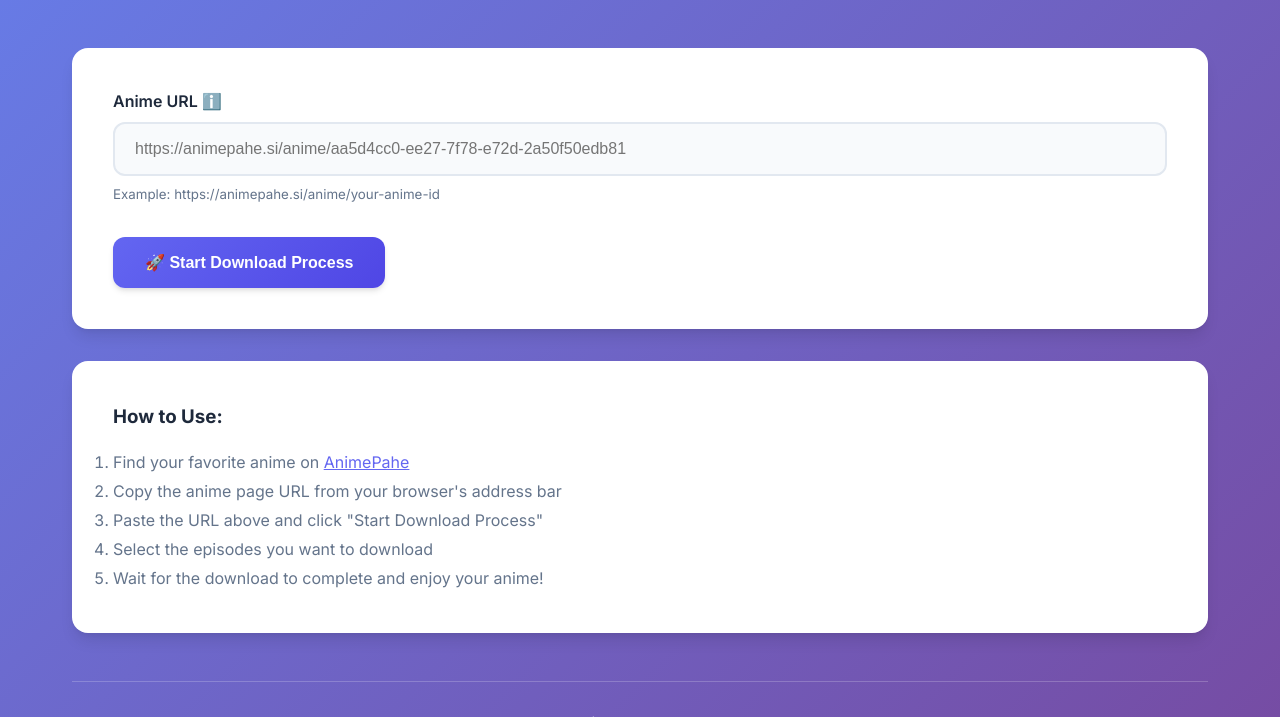
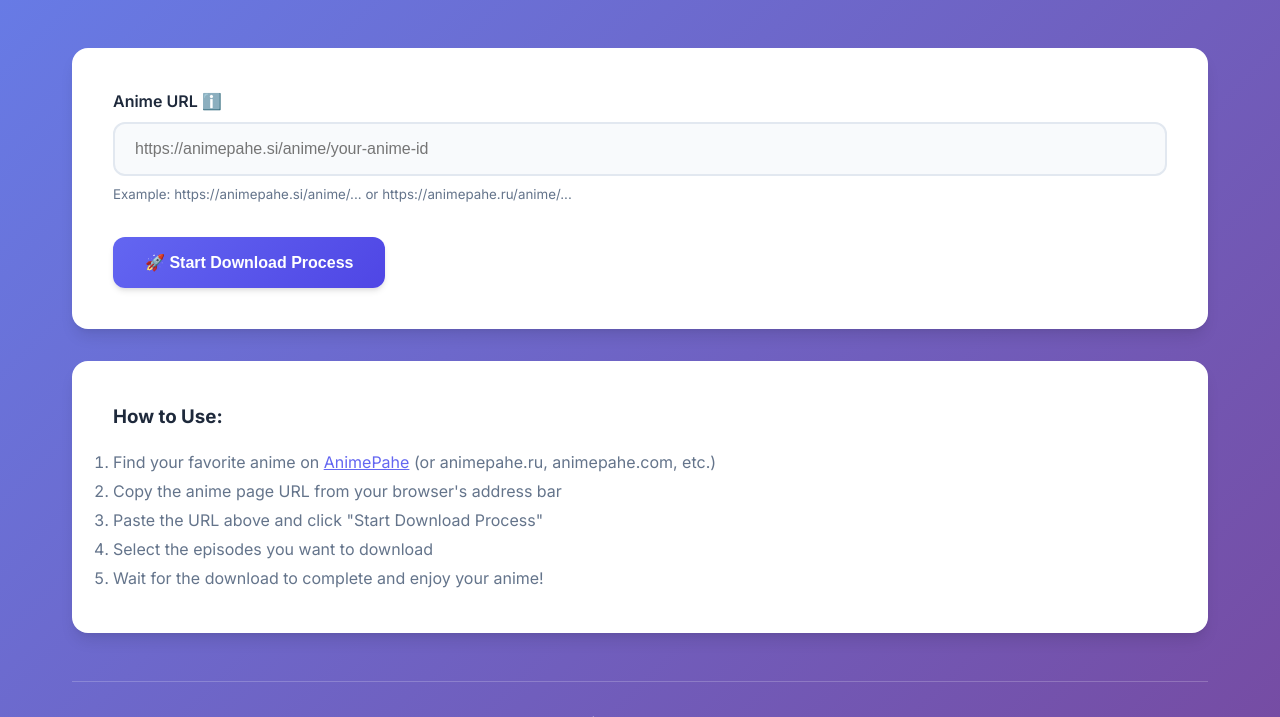
Before and after one commit to al-chris/pahe-downloader-v3, a Flask app: page / in a window 1280 px wide. Shown: the part 148-865 px from the top of the page. Run offline with Flask 3, Linux system fonts and the light colour scheme.

Commit message:
Enhance URL handling and validation to support multiple AnimePahe domains and improve user guidance in README and UI

```diff
--- a/app.py
+++ b/app.py
@@ -56,30 +56,45 @@
         i += 1
     return r
 
-def get_episodes(siteLink: str) -> List[Dict[str, Union[int, str]]]:
+def get_episodes(siteLink: str, domain: str = "animepahe.si") -> List[Dict[str, Union[int, str]]]:
     options = Options()
     options.headless = True
     options.add_argument('--no-sandbox')
     options.add_argument('--disable-dev-shm-usage')
+    options.add_argument('--disable-gpu')
+    options.add_argument('--window-size=1920,1080')
     service = Service(executable_path='chromedriver-win64/chromedriver.exe')
-    driver = webdriver.Chrome(service=service, options=options)
-    url = f"https://animepahe.si/anime/{siteLink}"
-    print(f"Fetching anime page with Selenium: {url}")
+
+    try:
+        driver = webdriver.Chrome(service=service, options=options)
+    except Exception as e:
+        print(f"DEBUG: Failed to initialize Chrome driver: {e}")
+        return []
+
+    url = f"https://{domain}/anime/{siteLink}"
+    print(f"DEBUG: Fetching anime page with Selenium: {url}")
+
     try:
         driver.get(url)
-        # Wait for episode links to load
+        print("DEBUG: Page loaded, waiting for content...")
+
+        # Wait for episode links to load with a longer timeout
         wait = WebDriverWait(driver, 30)
         wait.until(EC.presence_of_element_located((By.CSS_SELECTOR, "a[href*='/play/']")))
+        print("DEBUG: Episode links found")
+
         page_source = driver.page_source
         driver.quit()
+
         soup = BeautifulSoup(page_source, 'html.parser')
-        print(f"Page title: {soup.title.text if soup.title else 'No title'}")
-        print(f"Total a tags: {len(soup.find_all('a'))}")
+        print(f"DEBUG: Page title: {soup.title.text if soup.title else 'No title'}")
+        print(f"DEBUG: Total a tags: {len(soup.find_all('a'))}")
+
         ep_list = []
         for a in soup.find_all('a', href=True):
             if '/play/' in a['href'] and siteLink in a['href']:
                 text = a.get_text().strip()
-                print(f"Found episode link: {a['href']}, text: '{text}'")
+                print(f"DEBUG: Found episode link: {a['href']}, text: '{text}'")
                 # Check for 'Watch - X Online' format
                 if 'Watch' in text and 'Online' in text:
                     try:
@@ -88,22 +103,29 @@
                         end = text.find(' Online')
                         if start > 2 and end > start:
                             ep_num = int(text[start:end])
-                            ep_link = 'https://animepahe.si' + a['href']
+                            ep_link = f'https://{domain}' + a['href']
                             ep_list.append({'number': ep_num, 'link': ep_link})
-                    except:
+                    except ValueError as e:
+                        print(f"DEBUG: Failed to parse episode number from '{text}': {e}")
                         pass
                 elif text.startswith('Episode '):
                     try:
                         ep_num = int(text.split()[1])
-                        ep_link = 'https://animepahe.si' + a['href']
+                        ep_link = f'https://{domain}' + a['href']
                         ep_list.append({'number': ep_num, 'link': ep_link})
-                    except:
+                    except (ValueError, IndexError) as e:
+                        print(f"DEBUG: Failed to parse episode number from '{text}': {e}")
                         pass
-        print(f"Episodes found: {len(ep_list)}")
+
+        print(f"DEBUG: Episodes found: {len(ep_list)}")
         return sorted(ep_list, key=lambda x: x['number'])
+
     except Exception as e:
-        print(f"Exception: {e}")
-        driver.quit()
+        print(f"DEBUG: Exception in get_episodes: {e}")
+        try:
+            driver.quit()
+        except:
+            pass
         return []
 
 def get_download_options(ep_link: str) -> List[Dict[str, str]]:
@@ -185,19 +207,57 @@
 @app.route('/download', methods=['POST'])
 def download():
     url = request.form['url']
-    anime_id = url.split('/')[-1]
-    print(f"Anime ID: {anime_id}")
-    episodes = get_episodes(anime_id)
-    print(f"Episodes found: {len(episodes)}")
+    print(f"DEBUG: Received URL: {url}")
+
+    # Extract domain and anime_id more flexibly
+    try:
+        from urllib.parse import urlparse
+        parsed_url = urlparse(url)
+        domain = parsed_url.netloc
+        path_parts = parsed_url.path.strip('/').split('/')
+        anime_id = path_parts[-1] if path_parts else ''
+
+        print(f"DEBUG: Parsed domain: {domain}, anime_id: {anime_id}")
+
+        if not anime_id:
+            return "Invalid URL format. Please provide a complete anime page URL."
+
+        # Use the domain from the user's URL instead of hardcoding animepahe.si
+        full_url = f"https://{domain}/anime/{anime_id}"
+        print(f"DEBUG: Full URL to fetch: {full_url}")
+
+    except Exception as e:
+        print(f"DEBUG: URL parsing error: {e}")
+        return "Invalid URL format."
+
+    print("DEBUG: Calling get_episodes...")
+    episodes = get_episodes(anime_id, domain)
+    print(f"DEBUG: Episodes found: {len(episodes)}")
     if not episodes:
-        return "No episodes found or invalid URL"
+        print("DEBUG: No episodes found, returning error message")
+        return "No episodes found or invalid URL. Please check that the URL is correct and try again."
+    print("DEBUG: Rendering select.html template")
     return render_template('select.html', episodes=episodes, url=url)
 
 @app.route('/download_selected', methods=['POST'])
 def download_selected():
     url = request.form['url']
-    anime_id = url.split('/')[-1]
-    episodes = get_episodes(anime_id)
+
+    # Extract domain and anime_id more flexibly
+    try:
+        from urllib.parse import urlparse
+        parsed_url = urlparse(url)
+        domain = parsed_url.netloc
+        path_parts = parsed_url.path.strip('/').split('/')
+        anime_id = path_parts[-1] if path_parts else ''
+
+        if not anime_id:
+            return "Invalid URL format."
+
+    except Exception as e:
+        return "Invalid URL format."
+
+    episodes = get_episodes(anime_id, domain)
     selected = request.form.getlist('selected')
     selected_nums = [int(s) for s in selected]
     selected_eps = [ep for ep in episodes if ep['number'] in selected_nums]
--- a/static/script.js
+++ b/static/script.js
@@ -54,13 +54,22 @@
                 return;
             }
 
-            if (!url.includes('animepahe.si')) {
+            // More flexible URL validation - allow various animepahe domains
+            const animepaheRegex = /animepahe\.(si|ru|com|org|net)/i;
+            if (!animepaheRegex.test(url)) {
                 e.preventDefault();
-                showAlert('Please enter a valid AnimePahe URL', 'warning');
+                showAlert('Please enter a valid AnimePahe URL (animepahe.si, animepahe.ru, etc.)', 'warning');
                 return;
             }
 
-            // Show loading state
+            // Check if URL contains /anime/ path
+            if (!url.includes('/anime/')) {
+                e.preventDefault();
+                showAlert('Please enter a complete anime page URL containing "/anime/"', 'warning');
+                return;
+            }
+
+            // Show loading state only if validation passes
             const submitBtn = downloadForm.querySelector('button[type="submit"]');
             if (submitBtn) {
                 submitBtn.innerHTML = '<div class="spinner"></div> Processing...';
@@ -73,7 +82,9 @@
     if (urlInput) {
         urlInput.addEventListener('input', function() {
             const url = this.value.trim();
-            if (url.includes('animepahe.si/anime/')) {
+            const animepaheRegex = /animepahe\.(si|ru|com|org|net)/i;
+
+            if (url.includes('/anime/') && animepaheRegex.test(url)) {
                 this.style.borderColor = 'var(--success-color)';
             } else if (url.length > 0) {
                 this.style.borderColor = 'var(--warning-color)';
--- a/templates/index.html
+++ b/templates/index.html
@@ -26,12 +26,12 @@
                         type="url"
                         id="anime-url"
                         name="url"
-                        placeholder="https://animepahe.si/anime/aa5d4cc0-ee27-7f78-e72d-2a50f50edb81"
+                        placeholder="https://animepahe.si/anime/your-anime-id"
                         required
                         autocomplete="off"
                     >
                     <small style="color: var(--text-muted); margin-top: 0.5rem; display: block;">
-                        Example: https://animepahe.si/anime/your-anime-id
+                        Example: https://animepahe.si/anime/... or https://animepahe.ru/anime/...
                     </small>
                 </div>
 
@@ -44,7 +44,7 @@
         <div class="card">
             <h3 style="margin-bottom: 1rem; color: var(--text-color);">How to Use:</h3>
             <ol style="color: var(--text-muted); line-height: 1.8;">
-                <li>Find your favorite anime on <a href="https://animepahe.si" target="_blank" style="color: var(--primary-color);">AnimePahe</a></li>
+                <li>Find your favorite anime on <a href="https://animepahe.si" target="_blank" style="color: var(--primary-color);">AnimePahe</a> (or animepahe.ru, animepahe.com, etc.)</li>
                 <li>Copy the anime page URL from your browser's address bar</li>
                 <li>Paste the URL above and click "Start Download Process"</li>
                 <li>Select the episodes you want to download</li>
```
Also changed, not shown: README.md.
